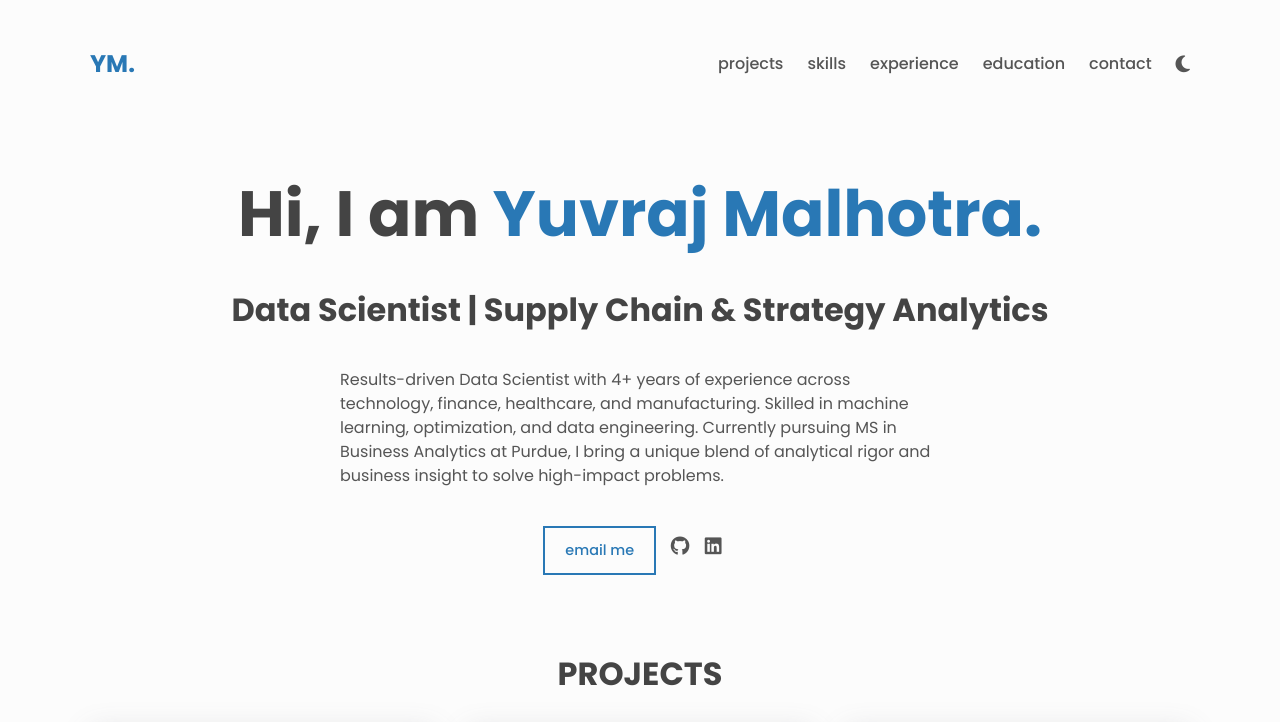
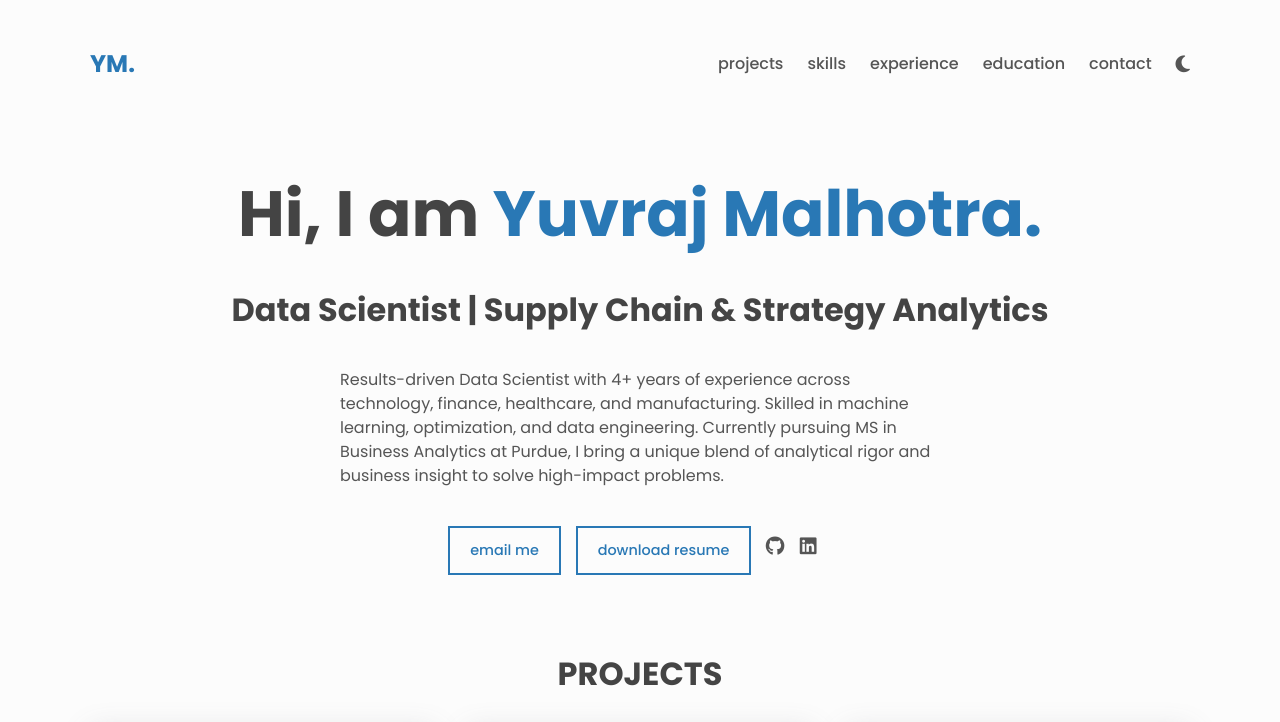
Before and after one commit to yuviraj999/yuviraj999.github.io, a plain HTML site: page index.html in a window 1280 px wide. Shown: the top 722 px of the page. Drawn offline with Linux system fonts and the light colour scheme.

Commit message:
Update index.html

```diff
--- a/index.html
+++ b/index.html
@@ -38,12 +38,15 @@
         <p class="about__desc">
           Results-driven Data Scientist with 4+ years of experience across technology, finance, healthcare, and manufacturing. Skilled in machine learning, optimization, and data engineering. Currently pursuing MS in Business Analytics at Purdue, I bring a unique blend of analytical rigor and business insight to solve high-impact problems.
         </p>
-        <div class="about__contact center">
-          <a href="mailto:malhotry@purdue.edu"><span class="btn btn--outline">Email Me</span></a>
-          <a href="https://github.com/yuviraj999" aria-label="github" class="link link--icon"><i class="fab fa-github"></i></a>
-          <a href="https://linkedin.com/in/yuvrajmal" aria-label="linkedin" class="link link--icon"><i class="fab fa-linkedin"></i></a>
-        </div>
-      </div>
+<div class="about__contact center">
+  <a href="mailto:malhotry@purdue.edu"><span class="btn btn--outline">Email Me</span></a>
+  <a href="Yuvraj_Malhotra_Resume_DS.pdf" download target="_blank" rel="noopener noreferrer">
+    <span class="btn btn--outline">Download Resume</span>
+  </a>
+  <a href="https://github.com/yuviraj999" aria-label="github" class="link link--icon"><i class="fab fa-github"></i></a>
+  <a href="https://linkedin.com/in/yuvrajmal" aria-label="linkedin" class="link link--icon"><i class="fab fa-linkedin"></i></a>
+</div>
+
 
       <section id="projects" class="section projects">
         <h2 class="section__title">Projects</h2>
```
